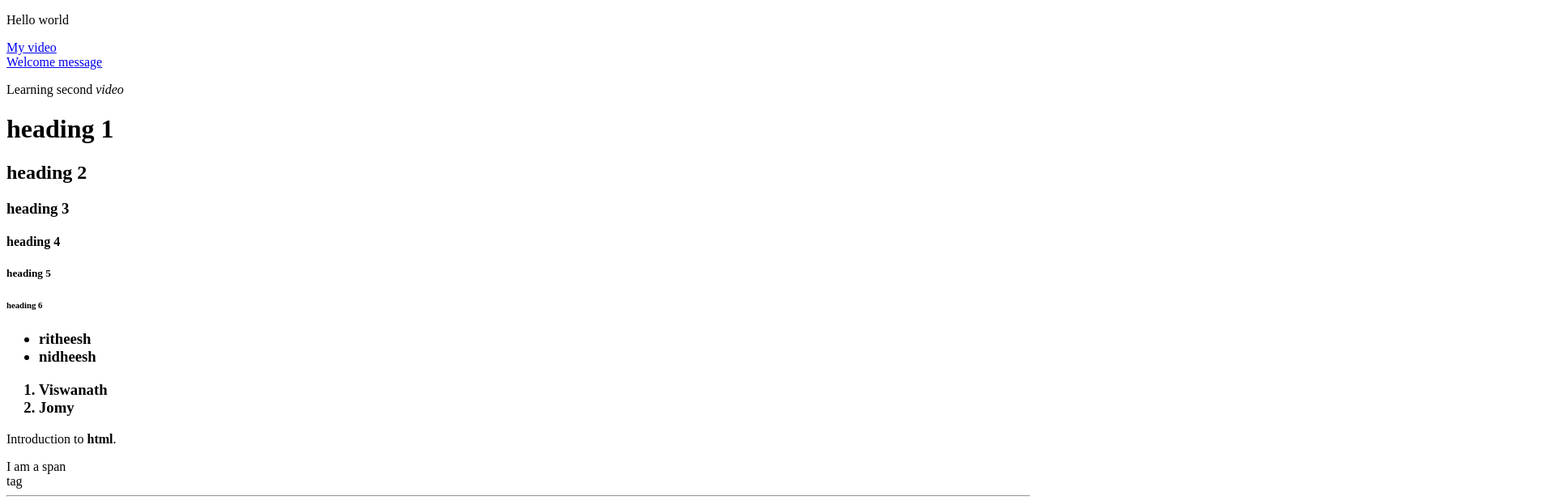
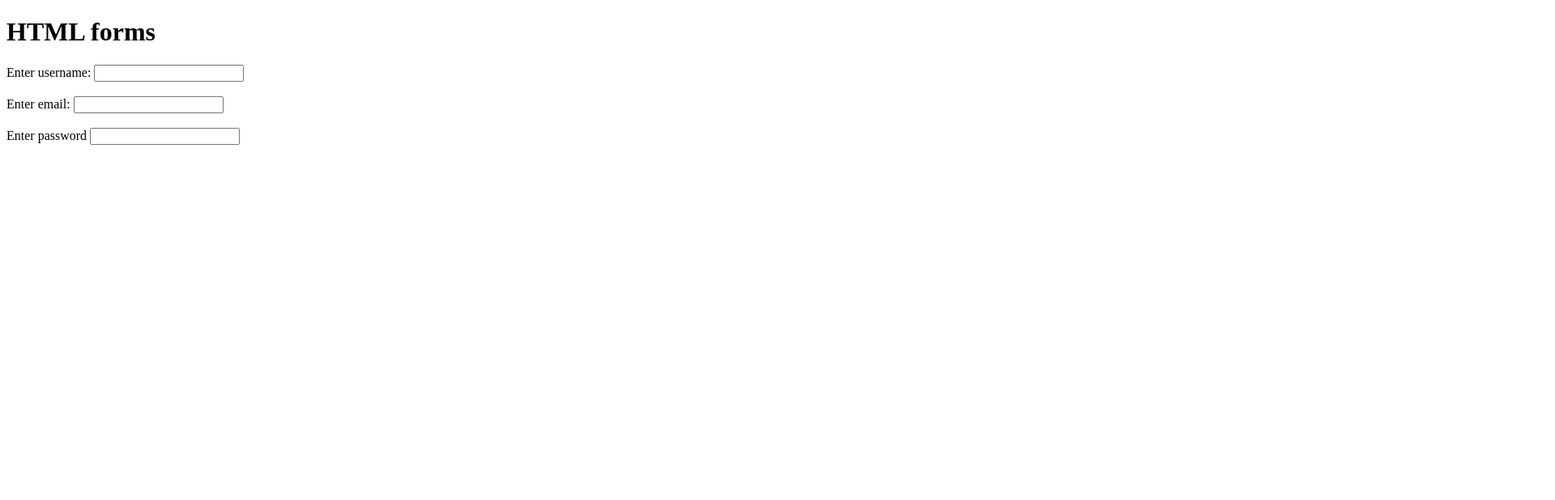
Before and after one commit to ritheesh4/Vonnue-Trainee-Ritheesh, a plain HTML site: page index.html in a window 1280 px wide. Shown: the top 618 px of the page at 81% size, 1920 px wide, since content can reach past the window. Drawn offline with Linux system fonts and the light colour scheme.

Commit message:
Initial commit

```diff
--- a/index.html
+++ b/index.html
@@ -2,52 +2,21 @@
 <html>
 
 <head>
-    <title>
-        Learning html
-    </title>
-
+    <title>forms</title>
 </head>
 
 <body>
-
-    <p>
-        Hello world
-    </p>
-    <a href="https://www.youtube.com/watch?v=HnZN2zhIbwg">My video</a><br>
-    <a href="/welcome.html">Welcome message</a>
-    <p>
-        <div>
-            Learning second <em>video</em>
-            <h1>heading 1</h1>
-            <h2>heading 2</h2>
-            <h3>heading 3</h3>
-            <h4>heading 4</h4>
-            <h5>heading 5</h5>
-            <h6>heading 6</h6>
-            <h3>
-                <ul>
-                    <li>ritheesh</li>
-                    <li>nidheesh</li>
-                </ul>
-                <ol>
-                    <li>Viswanath</li>
-                    <li>Jomy</li>
-                </ol>
-
-            </h3>
-
-        </div>
-        Introduction to <strong>html</strong>.
-    </p>
-    <span>I am a span<br> tag</span>
-    <hr>
-    <img src="/images/hack.png" alt="A picture of a hacker">
-    <blockquote cite="http://www.worldwildlife.org/who/index.html">
-        For 50 years, WWF has been protecting the future of nature. The world's leading conservation organization, WWF works in 100 countries and is supported by 1.2 million members in the United States and close to 5 million globally
-    </blockquote>
-    <!--colour tag-->
-    <p style ="color: orange;">Hello colour me</p>
-
+    <h1>HTML forms</h1>
+    <form>
+        <label for ="username">Enter username:</label>
+        <input type="text" id ="username">
+        <br><br>
+        <label for ="email">Enter email:</label>
+        <input for ="email" id ="email">
+        <br><br>
+        <label for ="password">Enter password</label>
+        <input type ="password" id ="password">
+    </form>
 </body>
 
 </html>
```
Also changed, not shown: index.css (deleted, +0 -29 lines), welcome.html (deleted, +0 -5 lines), images/hack.png (deleted), readme.txt.
